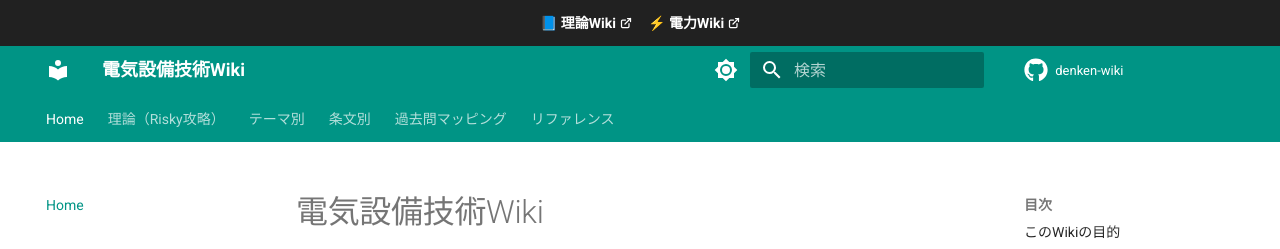
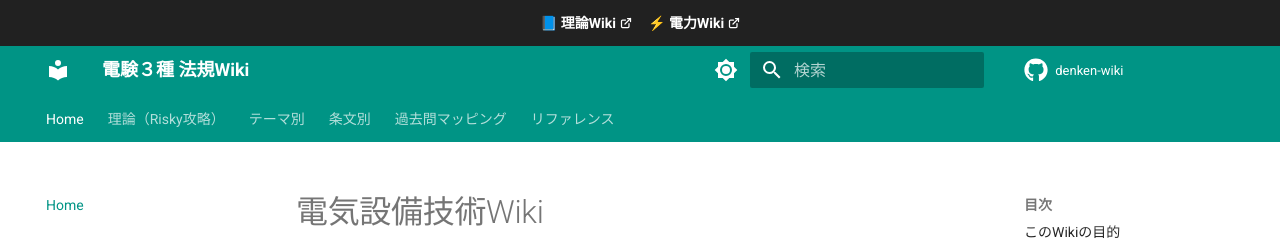
Before and after one commit to kfurufuru/denken-wiki, an MkDocs documentation site: the page built from docs/index.md, in a window 1280 px wide. Shown: the top 249 px of the page. Built offline with MkDocs 1.6.1 and Material for MkDocs 9.7.7, drawn with Linux system fonts in a browser that asks for light colours; comment, search, counter and statistics services are not loaded.

Commit message:
fix: site_name を「電験３種 法規Wiki」に変更（旧: 電気設備技術Wiki）

```diff
--- a/mkdocs.yml
+++ b/mkdocs.yml
@@ -1,5 +1,5 @@
-site_name: "電気設備技術Wiki"
-site_description: "電験3種 法規 — 条文×過去問クロスリファレンス"
+site_name: "電験３種 法規Wiki"
+site_description: "電験３種 法規 — 条文×過去問クロスリファレンス"
 site_url: "https://kfurufuru.github.io/denken-wiki/"
 site_author: "Furutachi"
 repo_url: "https://github.com/kfurufuru/denken-wiki"
```
